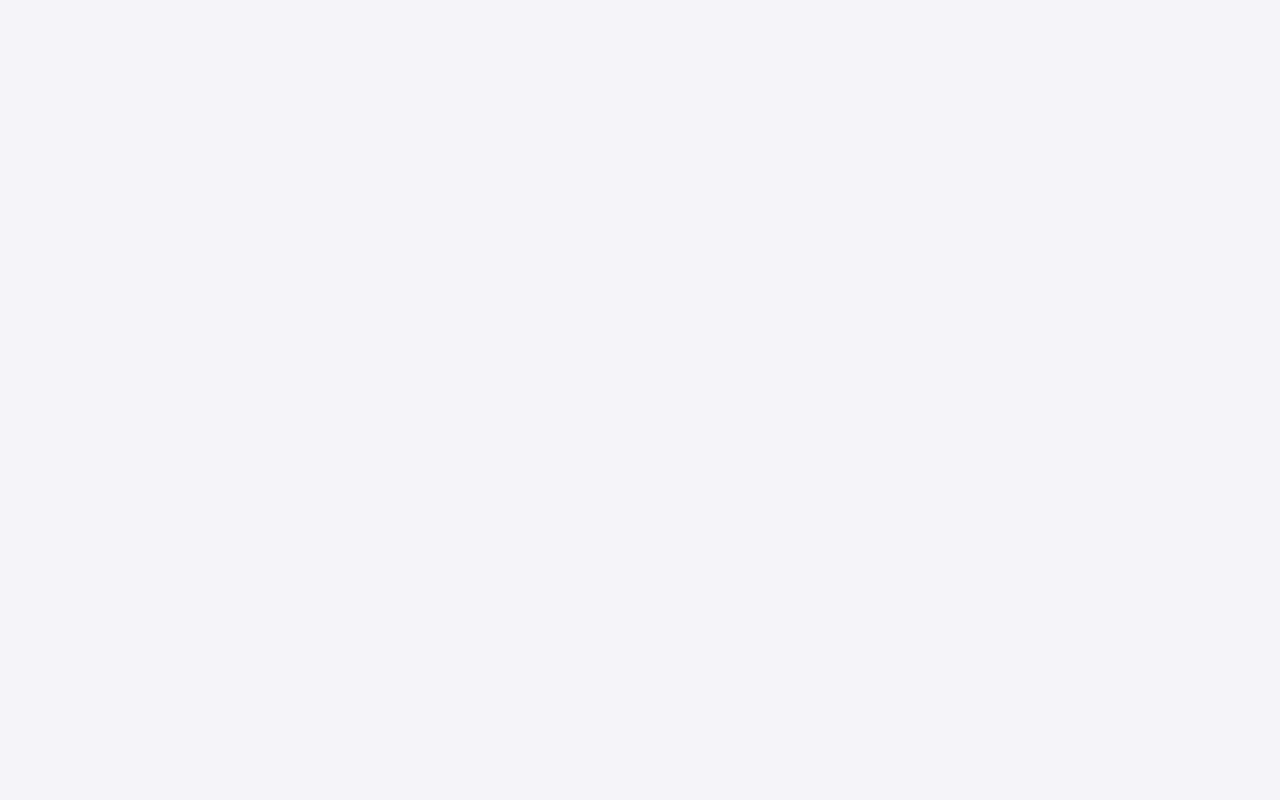
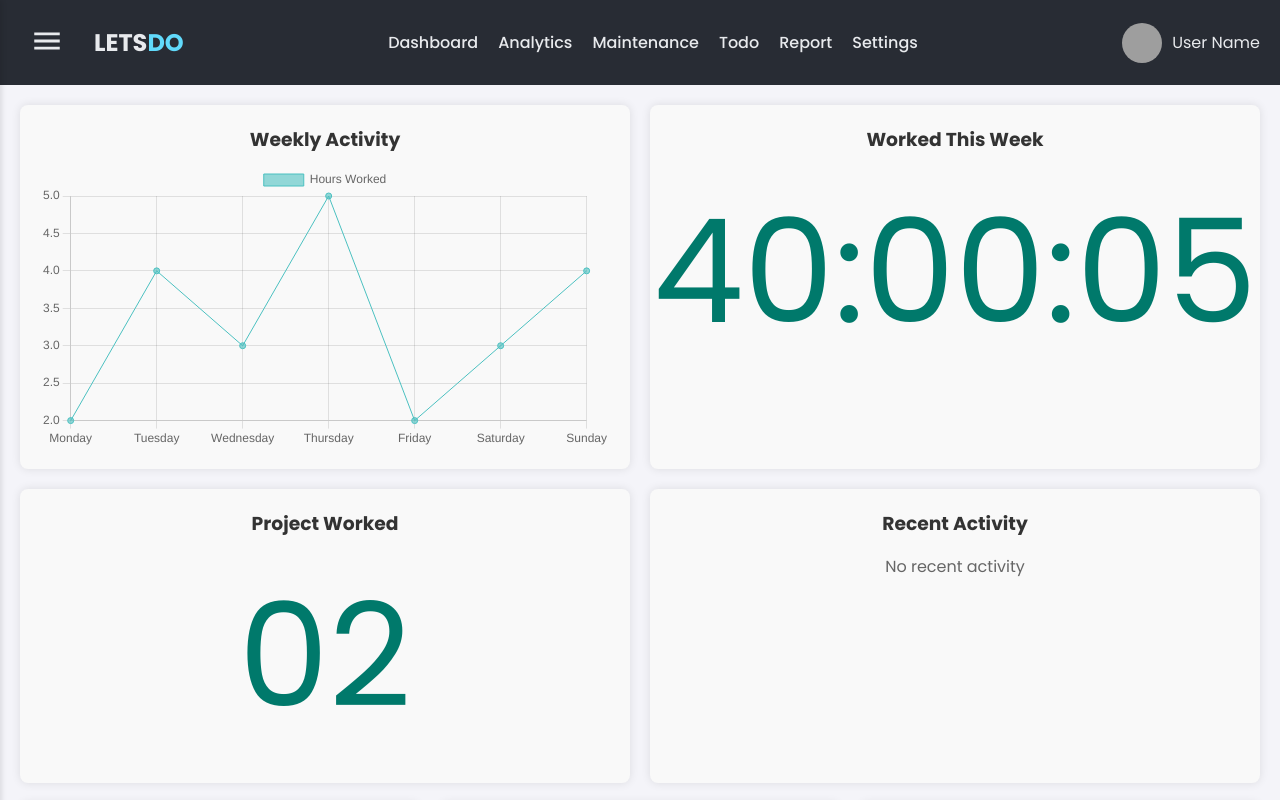
Before and after one commit to Abhijith-T-P/gtask, a React (Create React App) app: page / in a window 1280 px wide. Before the commit this address had no page. Shown: the top 800 px of the page. Built offline with nearby package versions, Linux system fonts and the light colour scheme; grey boxes are pictures that could not be loaded.

Commit message:
modified:   src/App.js

```diff
--- a/src/App.js
+++ b/src/App.js
@@ -10,6 +10,7 @@ const App = () => {
       <Routes>
         {/* <Route path="/*" element={<Guest/>} /> */}
         <Route path="/User/*" element={<User/>} />
+        <Route path="/*" element={<User/>} />
       </Routes>
     </div>
   )
```
